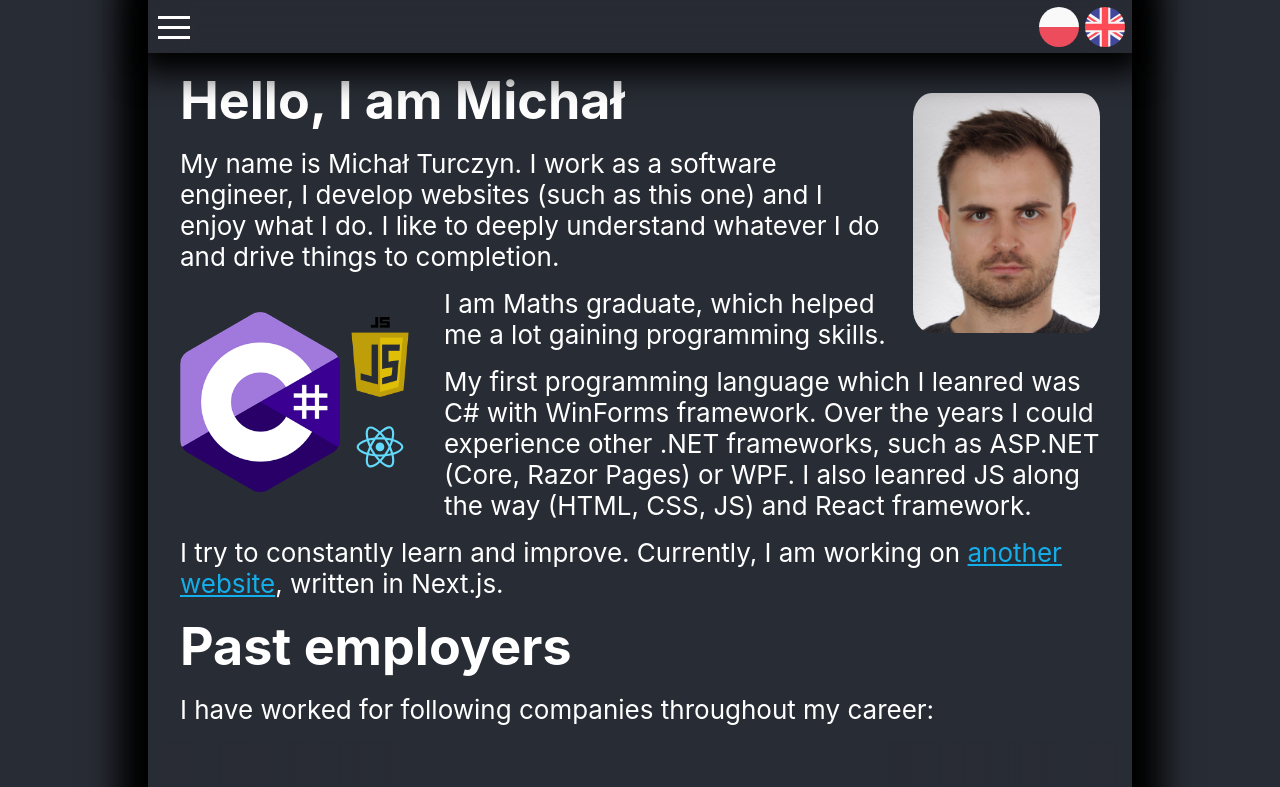
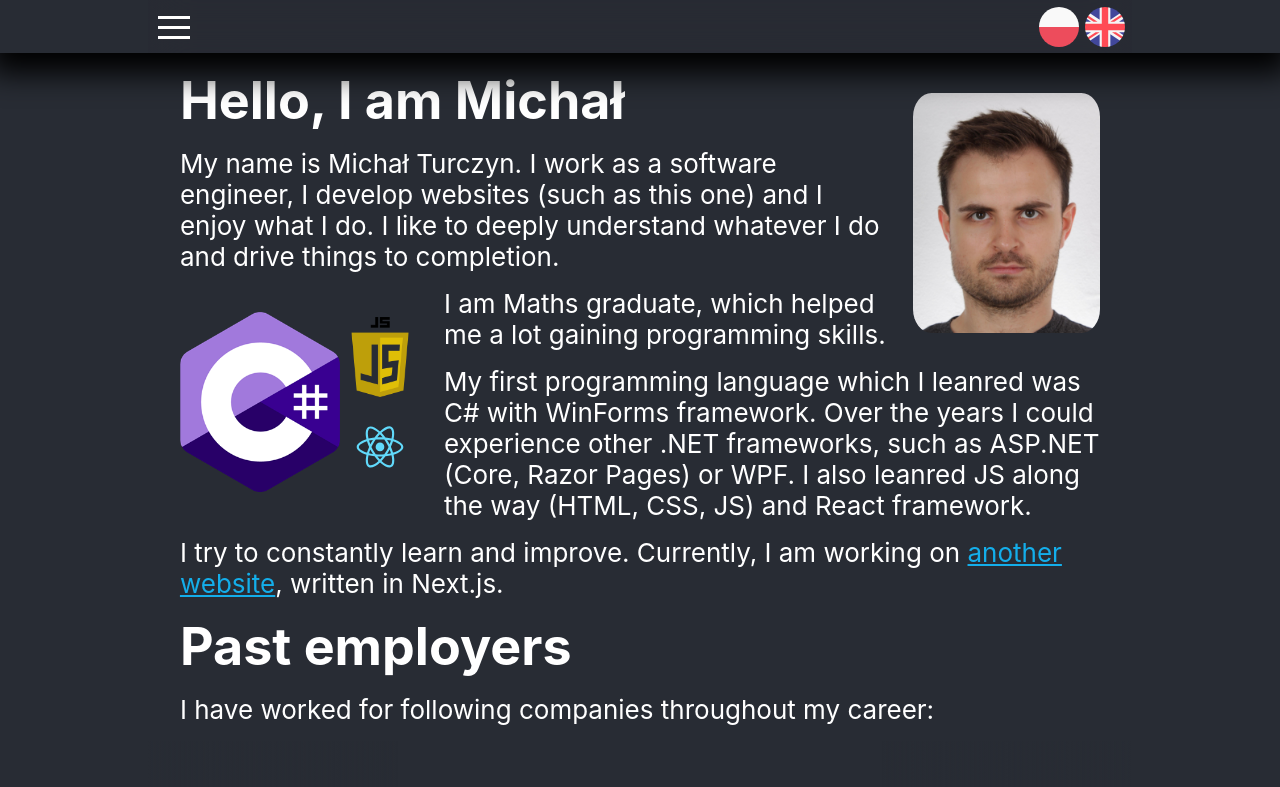
Before and after one commit to mturczyn/about-intrinsic, a React (Vite) app: page / in a window 1280 px wide. Shown: the top 787 px of the page. Built offline with nearby package versions, Linux system fonts and the light colour scheme.

Commit message:
Rearranged look of a navigation to take full width.

```diff
--- a/index.html
+++ b/index.html
@@ -33,6 +33,7 @@
     </head>
     <body>
         <noscript>You need to enable JavaScript to run this app.</noscript>
+        <div id="navbar-container"></div>
         <div id="root"></div>
         <!--
       This HTML file is a template.
--- a/src/components/App/index.tsx
+++ b/src/components/App/index.tsx
@@ -1,5 +1,4 @@
 import { useEffect, useState } from 'react'
-import { Navbar } from 'components/Navbar'
 import { Outlet } from 'react-router'
 import { PwaInstallerContext } from '../PwaInstallerContext'
 
@@ -25,7 +24,6 @@ export function App() {
 
     return (
         <PwaInstallerContext.Provider value={installEvent}>
-            <Navbar />
             <Outlet />
         </PwaInstallerContext.Provider>
     )
--- a/src/components/Navbar/Navbar.css
+++ b/src/components/Navbar/Navbar.css
@@ -1,15 +1,6 @@
 :root {
     --hover-transition-duration: 500ms;
     --alpha-level: 0.7;
-}
-
-nav {
-    overflow: hidden;
-    background: rgb(var(--main-bg-color));
-    position: absolute;
-    box-shadow: 0 2rem 2rem 0 #000;
-    transition: max-height 0.5s linear;
-    max-height: 0;
 }
 
 nav.isOpen {
@@ -17,13 +8,9 @@ nav.isOpen {
 }
 
 .navbar {
-    align-items: stretch;
-    z-index: 100;
+    max-width: min(60ch, 100%);
+    margin: 0 auto;
     display: flex;
-    position: sticky;
-    top: 0;
-    left: 0;
-    box-shadow: 0 10px 30px 10px #000;
     background: rgb(var(--main-bg-color), var(--alpha-level));
     backdrop-filter: blur(20px);
     align-items: stretch;
@@ -65,7 +52,14 @@ button.langButton {
     background-size: cover;
 }
 
-nav > a {
+nav {
+    overflow: hidden;
+    background: rgb(var(--main-bg-color));
+    position: absolute;
+    box-shadow: 0 2rem 2rem 0 #000;
+    transition: max-height 0.5s linear;
+    max-height: 0;
+    & > a {
         transition: height 0.5s linear;
         display: flex;
         align-items: center;
@@ -73,11 +67,14 @@ nav > a {
         padding: 1rem;
         text-decoration: none;
         color: rgb(var(--main-color));
-    -webkit-transition: background-color var(--hover-transition-duration) linear;
-    -moz-transition: background-color var(--hover-transition-duration) linear;
+        -webkit-transition: background-color var(--hover-transition-duration)
+            linear;
+        -moz-transition: background-color var(--hover-transition-duration)
+            linear;
         -o-transition: background-color var(--hover-transition-duration) linear;
         -ms-transition: background-color var(--hover-transition-duration) linear;
         transition: background-color var(--hover-transition-duration) linear;
+    }
 }
 
 .current-location,
--- a/src/index.css
+++ b/src/index.css
@@ -9,14 +9,25 @@
     --primary-font-size: calc(10px + 2vmin);
 }
 
+#navbar-container {
+    width: 100%;
+    position: sticky;
+    top: 0;
+    left: 0;
+    z-index: 1000;
+    box-shadow: 0 10px 30px 10px #000;
+}
+
+#root {
+    max-width: min(60ch, 100%);
+    margin: 0 auto;
+}
+
 body {
-    box-shadow: 0 0px 30px 30px #000;
     font-size: calc(10px + 2vmin);
-    max-width: min(60ch, 100%);
     /* To make bottom shadow not visible to user */
     min-height: 100vh;
-
-    margin: 0 auto;
+    margin: 0;
     font-family: -apple-system, BlinkMacSystemFont, 'Segoe UI', 'Roboto',
         'Oxygen', 'Ubuntu', 'Cantarell', 'Fira Sans', 'Droid Sans',
         'Helvetica Neue', sans-serif;
--- a/src/index.tsx
+++ b/src/index.tsx
@@ -6,12 +6,18 @@ import { AppRouter } from './components/AppRouter'
 import './utils/i18n'
 import * as serviceWorkerRegistration from './serviceWorkerRegistration'
 import { App } from 'components/App'
+import { createPortal } from 'react-dom'
+import { Navbar } from 'components/Navbar'
 
 const root = ReactDOM.createRoot(document.getElementById('root') as HTMLElement)
+const navbarContainer = document.getElementById(
+    'navbar-container'
+) as HTMLElement
 
 root.render(
     <React.StrictMode>
         <AppRouter>
+            {createPortal(<Navbar />, navbarContainer)}
             <App />
         </AppRouter>
     </React.StrictMode>
```
Also changed, not shown: 1 other file (tests, documents, lock files or other folders). Lines whose indentation alone changed are shown as unchanged.
